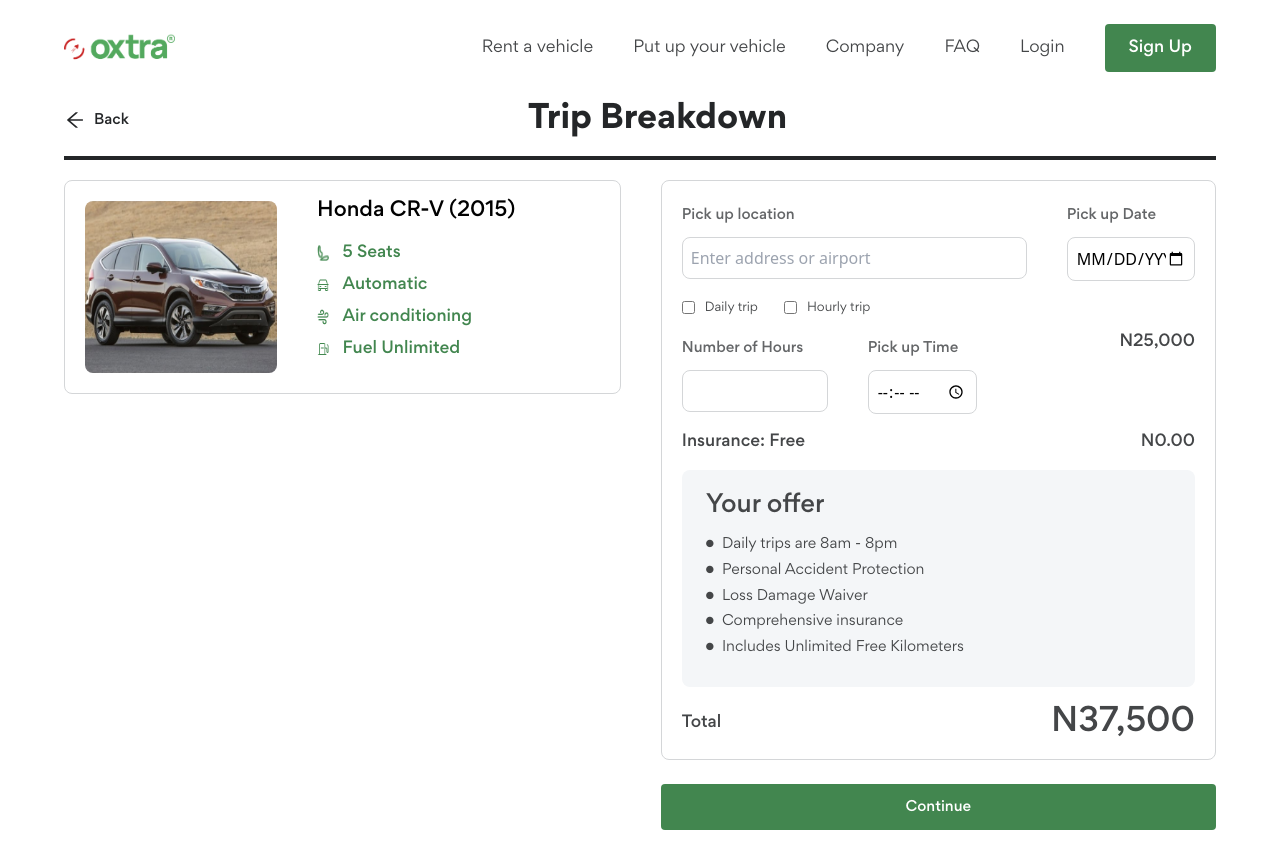
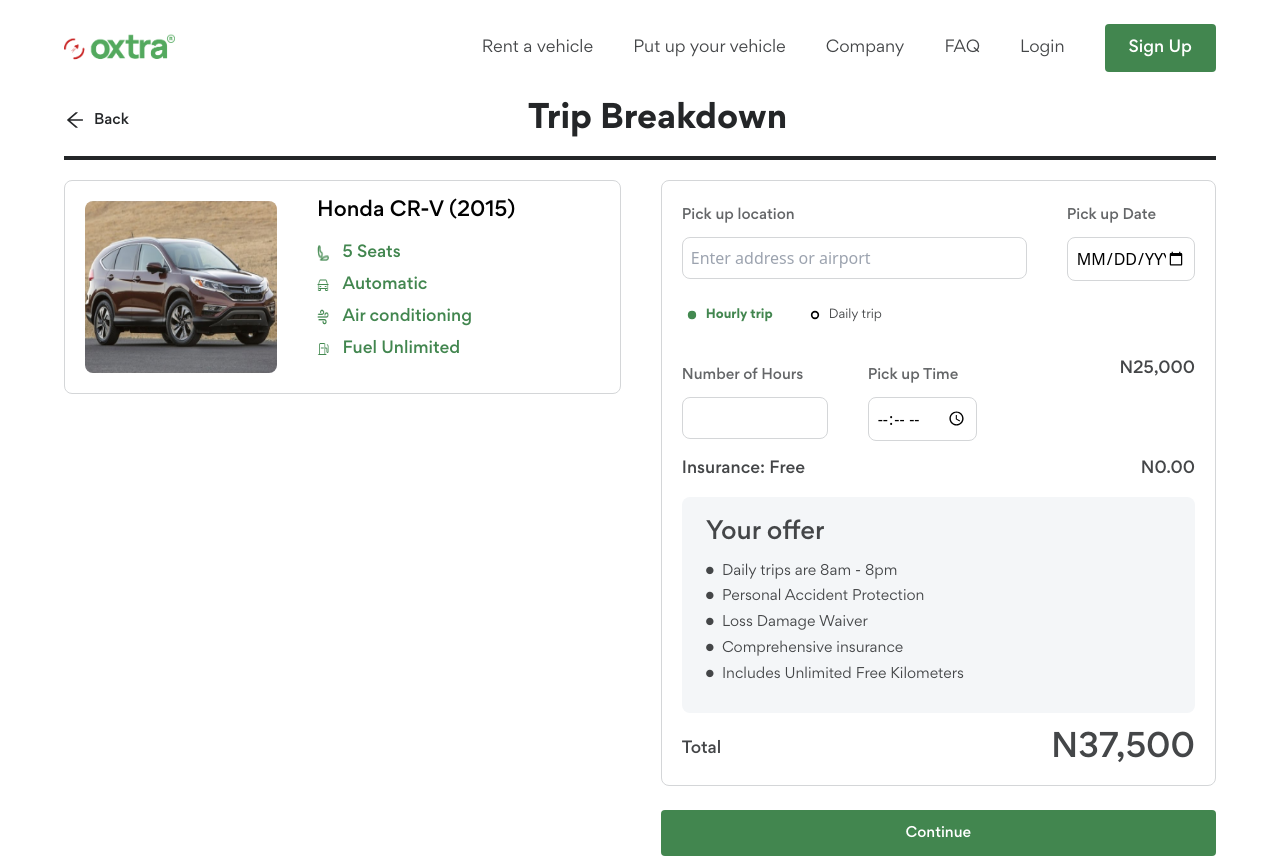
Before and after one commit to arudovwen/Oxtra-Web-Frontend, a Next.js app: page /singlecar in a window 1280 px wide. Shown: the top 858 px of the page. Built offline with nearby package versions, Linux system fonts and the light colour scheme.

Commit message:
api integrations

```diff
--- a/components/BookCars/index.tsx
+++ b/components/BookCars/index.tsx
@@ -1,10 +1,11 @@
 import React from 'react';
 import honda from '../../public/assets/honda.png';
 import Image from 'next/image';
-import Typography from '../Typography';
+import { useEffect, useState } from 'react';
 import { HiOutlineLocationMarker } from 'react-icons/hi';
-
+import { getVehicles } from '@/services/vehicleservices';
 import Button from '../Button';
+import { useAuth } from '@/hooks/useAuth';
 
 const cars = [
   {
@@ -74,6 +75,23 @@
 ];
 
 const BookCars = () => {
+  const { token } = useAuth();
+  const [vehicles, setVehicles] = useState([]);
+
+  const config = { headers: { Authorization: `Bearer ${token}` } };
+
+  useEffect(() => {
+    getVehicles(config)
+      .then((res) => {
+        console.log('res', res);
+        setVehicles(res.data.data);
+      })
+      .catch((err) => {
+        console.log(err);
+      });
+    // eslint-disable-next-line react-hooks/exhaustive-deps
+  }, []);
+
   return (
     <div className='grid grid-cols-1 md:grid-cols-2 lg:grid-cols-4 gap-[40px] mb-[120px]'>
       {cars.map((car) => {
--- a/components/Documents/index.tsx
+++ b/components/Documents/index.tsx
@@ -1,7 +1,7 @@
 import React from 'react';
 import { useAuth } from '@/hooks/useAuth';
-import { getAllVehicles } from '@/services/vehicleservices';
-import { useState } from 'react';
+import { getAllVehiclesDocuments } from '@/services/vehicleservices';
+import { useState, useEffect } from 'react';
 
 const Documents = () => {
   const { token } = useAuth();
@@ -9,13 +9,18 @@
 
   const config = { headers: { Authorization: `Bearer ${token}` } };
 
-  getAllVehicles(config)
+  useEffect(() => {
+    getAllVehiclesDocuments(config)
       .then((res) => {
         console.log('res', res);
+
+        setDocuments(res.data);
       })
       .catch((err) => {
         console.log(err);
       });
+    // eslint-disable-next-line react-hooks/exhaustive-deps
+  }, []);
 
   return <div>Documents</div>;
 };
--- a/components/Forms/PasswordForm.tsx
+++ b/components/Forms/PasswordForm.tsx
@@ -32,7 +32,7 @@
       newPassword_confirmation,
     };
 
-    console.log(password);
+
 
     changePassword(password)
       .then((res) => {
--- a/helpers/url_helpers.tsx
+++ b/helpers/url_helpers.tsx
@@ -11,10 +11,13 @@
 
   // User urls
   UPDATE_USER_PROFILE: `${version}/user`,
+
+  // Vehicles urls
   GET_ALL_VEHICLE_DOCUMENTS: `${version}/vehicle-documents`,
-
-  // vehicles
+  //  GET_VEHICLE_DOCUMENTS: `${version}/vehicle-documents/1`,
   ADD_VEHICLES: `${version}/vehicles`,
   ADD_VEHICLE_DOCUMENTS: `${version}/vehicle-documents`,
+  RENT_VEHICLE: `${version}/rents`,
+  GET_VEHICLES: `${version}/vehicles`,
 };
 export default urls;
--- a/pages/singlecar.tsx
+++ b/pages/singlecar.tsx
@@ -1,4 +1,4 @@
-import React from 'react';
+import React, { useState } from 'react';
 import Navigation from '@/components/Navigation';
 import Container from '@/components/Container';
 import Typography from '@/components/Typography';
@@ -11,8 +11,12 @@
 import Button from '@/components/Button';
 import AlterFooter from '@/components/Footers/AlterFooter';
 import auto from '../public/assets/automatic.png';
+import { TbPointFilled, TbPoint } from 'react-icons/tb';
 import fuel from '../public/assets/GasPump.png';
 import { useRouter } from 'next/router';
+import { SyntheticEvent } from 'react';
+import { useAuth } from '@/hooks/useAuth';
+import { rentVehicle } from '@/services/vehicleservices';
 
 const blockClasses = classNames(
   `border   border-[#d4d6d8] p-5 rounded-lg mb-[24px]`
@@ -71,6 +75,44 @@
   const activePage = 'singlecar';
 
   const router = useRouter();
+
+  const [pickup_location, setPickupLocation] = useState('');
+  const [pickup_date, setPickupDate] = useState('');
+  const [trip_type, setTripType] = useState('5');
+  const [hours, setHours] = useState('');
+  const [pickup_time, setPickupTime] = useState('');
+  const [price, setPrice] = useState('5');
+  const [fee, setFee] = useState('4');
+  const [days, setDays] = useState('4')
+  const [vehicle_id, setVehicleId] = useState('9');
+  const [dailyTrip, setDailyTrip] = useState(false);
+
+  const { token } = useAuth();
+
+  const config = { headers: { Authorization: `Bearer ${token}` } };
+
+  const handleSubmit = (e: SyntheticEvent) => {
+    e.preventDefault();
+
+    const rentVehicleInfo = {
+      pickup_location,
+      pickup_date,
+      hours,
+      pickup_time,
+      price,
+      fee,
+      vehicle_id,
+      trip_type,
+    };
+
+    rentVehicle(rentVehicleInfo, config)
+      .then((res) => {
+        console.log('res', res);
+      })
+      .catch((err) => {
+        console.log(err);
+      });
+  };
 
   return (
     <div>
@@ -139,7 +181,7 @@
               </div>
             </div>
           </div>
-          <div className='w-1/2'>
+          <form className='w-1/2' onSubmit={handleSubmit}>
             <div className={blockClasses}>
               <div className='flex gap-[40px] mb-[20px]'>
                 <div className='w-3/4'>
@@ -150,6 +192,8 @@
                     type='text'
                     placeholder='Enter address or airport'
                     className={inputClasses}
+                    required
+                    onChange={(e) => setPickupLocation(e.target.value)}
                   />
                 </div>
                 <div className='w-1/4'>
@@ -161,34 +205,92 @@
                     id='pick up Date'
                     className={`${inputClasses}  uppercase`}
                     name='pick up Date'
+                    required
+                    onChange={(e) => setPickupDate(e.target.value)}
                   />
                 </div>
               </div>
 
-              <div className='flex gap-[26px] mb-[20px]'>
-                <div className=' flex items-center gap-2.5'>
-                  <input type='checkbox' className='rounded' />
-                  <div className={tripClasses}>Daily trip</div>
+              <div className='mt-6 flex gap-[32px] mb-[35.5px]'>
+                <div className='flex gap-1 items-center'>
+                  {dailyTrip ? (
+                    <TbPoint
+                      className='w-5 h-5 cursor-pointer'
+                      onClick={() => setDailyTrip(false)}
+                    />
+                  ) : (
+                    <TbPointFilled className='w-5 h-5 text-[#438950]' />
+                  )}
+
+                  <span
+                    className={`${
+                      !dailyTrip
+                        ? 'text-brandGreen-300 font-gordita-bold '
+                        : ' font-gordita-regular'
+                    } text-[12px] text-brandGray-300 leading-[12px] `}
+                  >
+                    Hourly trip
+                  </span>
                 </div>
-                <div className='flex items-center gap-2.5'>
-                  <input type='checkbox' className='rounded bg-green-400' />
-                  <div className={tripClasses}>Hourly trip</div>
+                <div className='flex h-5 gap-1 items-center'>
+                  {dailyTrip ? (
+                    <TbPointFilled className='w-5 h-5 text-[#438950]' />
+                  ) : (
+                    <TbPoint
+                      className='w-5 h-5 cursor-pointer'
+                      onClick={() => setDailyTrip(true)}
+                    />
+                  )}
+                  <span
+                    className={`${
+                      dailyTrip
+                        ? 'text-brandGreen-300 font-gordita-bold '
+                        : ' font-gordita-regular'
+                    } text-[12px] text-brandGray-300 leading-[12px] `}
+                  >
+                    Daily trip
+                  </span>
                 </div>
               </div>
 
               <div className='flex justify-between mb-[20px]'>
                 <div className='flex gap-[40px]'>
-                  <div className='w-1/3'>
-                    <label htmlFor='Number of Days' className={labelClasses}>
-                      Number of Hours
-                    </label>
-                    <input type='number' className={inputClasses} />
-                  </div>
+                  {!dailyTrip ? (
+                    <div className='w-1/3'>
+                      <label htmlFor='Number of Hours' className={labelClasses}>
+                        Number of Hours
+                      </label>
+                      <input
+                        type='number'
+                        className={inputClasses}
+                        required
+                        onChange={(e) => setHours(e.target.value)}
+                      />
+                    </div>
+                  ) : (
+                    <div className='w-1/3'>
+                      <label htmlFor='Number of Days' className={labelClasses}>
+                        Number of Days
+                      </label>
+                      <input
+                        type='number'
+                        className={inputClasses}
+                        required
+                        onChange={(e) => setDays(e.target.value)}
+                      />
+                    </div>
+                  )}
                   <div className='w-1/4'>
                     <label htmlFor='Time' className={labelClasses}>
                       Pick up Time
                     </label>
-                    <input type='time' className={inputClasses} name='Time' />
+                    <input
+                      type='time'
+                      className={inputClasses}
+                      name='Time'
+                      required
+                      onChange={(e) => setPickupTime(e.target.value)}
+                    />
                   </div>
                 </div>
 
@@ -254,10 +356,11 @@
               textColor='text-white'
               width={true}
               size='text-sm'
+              type='submit'
             >
               Continue
             </Button>
-          </div>
+          </form>
         </div>
       </Container>
       <AlterFooter />
--- a/services/vehicleservices.tsx
+++ b/services/vehicleservices.tsx
@@ -1,7 +1,7 @@
 import { put, get, post } from '../helpers/api_helpers';
 import urls from '@/helpers/url_helpers';
 
-export async function getAllVehicles(config = {}) {
+export async function getAllVehiclesDocuments(config = {}) {
   return await get(urls.GET_ALL_VEHICLE_DOCUMENTS, config);
 }
 
@@ -12,3 +12,15 @@
 export async function addVehicleDocuments(data: {}, config = {}) {
   return await post(urls.ADD_VEHICLE_DOCUMENTS, data, config);
 }
+
+export async function rentVehicle(data: {}, config = {}) {
+  return await post(urls.RENT_VEHICLE, data, config);
+}
+
+export async function getVehicles(config = {}) {
+  return await get(urls.GET_VEHICLES, config);
+}
+
+// export async function getVehicleDocuments(config = {}) {
+//   return await get(urls.GET_VEHICLE_DOCUMENTS, config);
+// }
```
Lines whose indentation alone changed are shown as unchanged.
